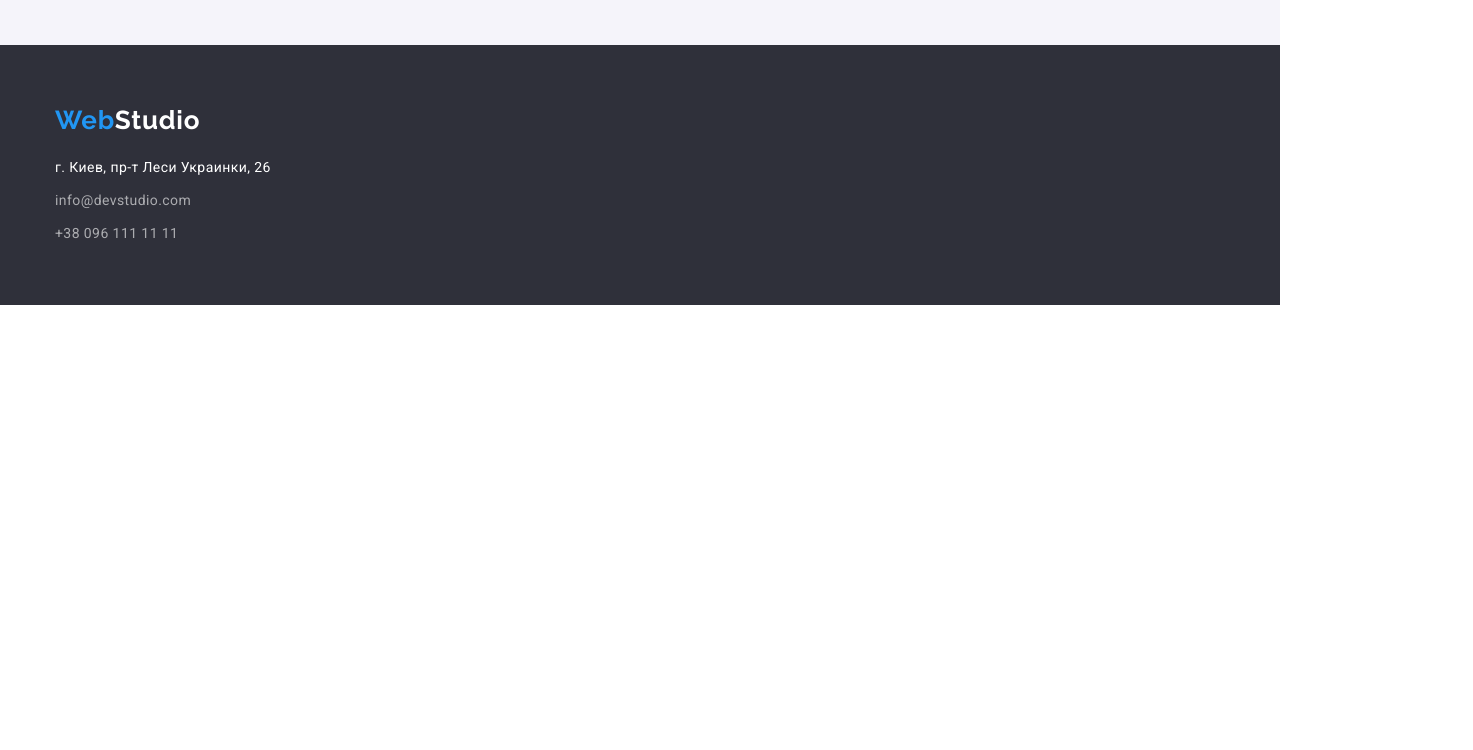
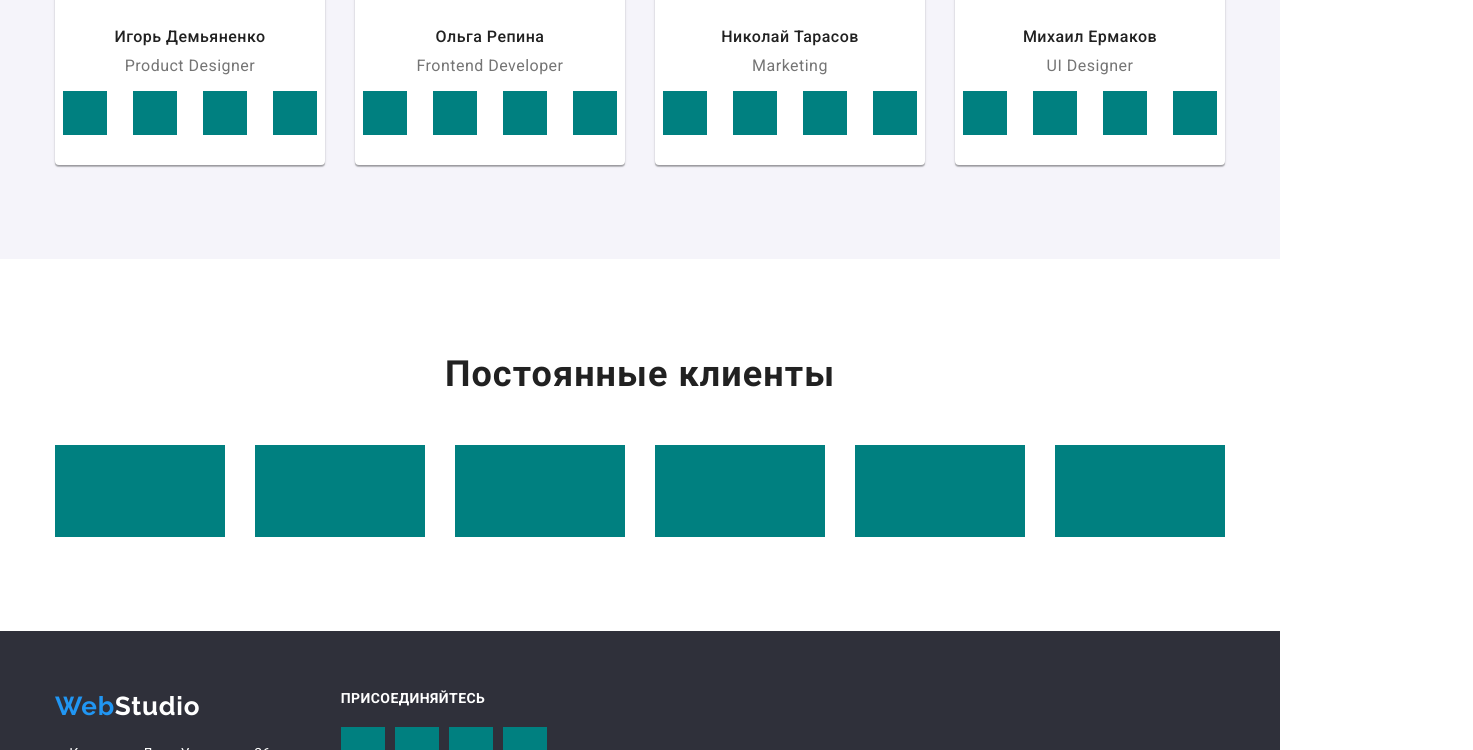
Before and after one commit to oleksandr-vasylenko/goit-markup-hw-04, a plain HTML site: page index.html in a window 1280 px wide. Shown: the part 2050-2800 px from the top of the page, 1473 px wide, since content can reach past the window. Before the commit the page ends 2355 px from the top, so only its background shows below. Drawn offline with nearby package versions, Linux system fonts and the light colour scheme.

Commit message:
Adds the HTML with future icons

```diff
--- a/CSS/styles.css
+++ b/CSS/styles.css
@@ -308,10 +308,49 @@ a {
   line-height: 1.19;
   text-align: center;
   letter-spacing: 0.03em;
+  margin-bottom: 16px;
 }
 
 .team {
   background-color: #f5f4fa;
+}
+
+.team-social-list {
+  display: flex;
+  justify-content: space-around;
+}
+
+.team-social-item {
+  width: 44px;
+  height: 44px;
+  background-color: teal;
+  margin-right: 10px;
+}
+
+.team-social-item:last-child {
+  margin-right: 0;
+}
+
+/* --------------- CLIENTS ---------------- */
+
+.clients {
+  padding-top: var(--section-typ-padding);
+  padding-bottom: var(--section-typ-padding);
+}
+
+.clients-list {
+  display: flex;
+}
+
+.clients-list-item {
+  height: 92px;
+  background-color: teal;
+  margin-right: 30px;
+  width: calc((100% - 150px) / 6);
+}
+
+.clients-list-item:last-child {
+  margin-right: 0;
 }
 
 /* --------------- FOOTER ---------------- */
@@ -366,11 +405,40 @@ a {
   color: var(--accent);
 }
 
+/* FOOTER SOCIAL */
+.social-title {
+  color: var(--white-text);
+  font-size: 14px;
+  line-height: 1.14;
+  letter-spacing: 0.03em;
+  text-transform: uppercase;
+  margin-bottom: 20px;
+}
+
+.footer .container {
+  display: flex;
+}
+
+.footer-contact-block {
+  margin-right: 70px;
+}
+
 /* --------------- PORTFOLIO PAGE ---------------- */
 .portfolio-filter {
   margin-bottom: 50px;
   display: flex;
   justify-content: center;
+}
+
+.social-list {
+  display: flex;
+}
+
+.social-list-item {
+  background-color: teal;
+  width: 44px;
+  height: 44px;
+  margin-right: 10px;
 }
 
 .port-filter-btn {
--- a/index.html
+++ b/index.html
@@ -47,6 +47,7 @@
         </ul>
       </div>
     </header>
+
     <main>
       <!-- Hero -->
 
@@ -64,18 +65,30 @@
           <!--title to be hidden-->
           <ul class="values-list list">
             <li class="values-list-item">
+              <svg class="values-list-icon">
+
+              </svg>
               <h3 class="val-headline">Внимание к деталям</h3>
               <p class="val-descr">Идейные соображения, а также начало повседневной работы по формированию позиции.</p>
             </li>
             <li class="values-list-item">
+              <svg>
+
+              </svg class="values-list-icon">
               <h3 class="val-headline">Пунктуальность</h3>
               <p class="val-descr">Задача организации, в особенности же рамки и место обучения кадров влечет за собой.</p>
             </li>
             <li class="values-list-item">
+              <svg class="values-list-icon">
+
+              </svg>
               <h3 class="val-headline">Планирование</h3>
               <p class="val-descr">Равным образом консультация с широким активом в значительной степени обуславливает.</p>
             </li>
             <li class="values-list-item">
+              <svg class="values-list-icon">
+
+              </svg>
               <h3 class="val-headline">Современные технологии</h3>
               <p class="val-descr">Значимость этих проблем настолько очевидна, что реализация плановых заданий.</p>
             </li>
@@ -106,6 +119,12 @@
               <div class="team-member-info">
                 <h3 class="team-members-name">Игорь Демьяненко</h3>
                 <p lang="en" class="team-members-position">Product Designer</p>
+                  <ul class="team-social-list list">
+                    <li class="team-social-item"><svg></svg></li>
+                    <li class="team-social-item"><svg></svg></li>
+                    <li class="team-social-item"><svg></svg></li>
+                    <li class="team-social-item"><svg></svg></li>
+                </ul>
               </div>
             </li>
 
@@ -114,6 +133,12 @@
               <div class="team-member-info">
                 <h3 class="team-members-name">Ольга Репина</h3>
                 <p lang="en" class="team-members-position">Frontend Developer</p>
+                  <ul class="team-social-list list">
+                    <li class="team-social-item"><svg></svg></li>
+                    <li class="team-social-item"><svg></svg></li>
+                    <li class="team-social-item"><svg></svg></li>
+                    <li class="team-social-item"><svg></svg></li>
+                </ul>
               </div>
             </li>
 
@@ -122,6 +147,12 @@
               <div class="team-member-info">
                 <h3 class="team-members-name">Николай Тарасов</h3>
                 <p lang="en" class="team-members-position">Marketing</p>
+                <ul class="team-social-list list">
+                  <li class="team-social-item"><svg></svg></li>
+                  <li class="team-social-item"><svg></svg></li>
+                  <li class="team-social-item"><svg></svg></li>
+                  <li class="team-social-item"><svg></svg></li>
+                </ul>
               </div>
             </li>
 
@@ -130,8 +161,28 @@
               <div class="team-member-info">
                 <h3 class="team-members-name">Михаил Ермаков</h3>
                 <p lang="en" class="team-members-position">UI Designer</p>
+                <ul class="team-social-list list">
+                  <li class="team-social-item"><svg></svg></li>
+                  <li class="team-social-item"><svg></svg></li>
+                  <li class="team-social-item"><svg></svg></li>
+                  <li class="team-social-item"><svg></svg></li>
+                </ul>
               </div>
             </li>
+          </ul>
+        </div>
+      </section>
+
+      <section class="clients">
+        <div class="container">
+          <h2 class="clients-title title">Постоянные клиенты</h2>
+          <ul class="clients-list list">
+            <li class="clients-list-item"><svg class="clients-list-icon"></svg></li>
+            <li class="clients-list-item"><svg class="clients-list-icon"></svg></li>
+            <li class="clients-list-item"><svg class="clients-list-icon"></svg></li>
+            <li class="clients-list-item"><svg class="clients-list-icon"></svg></li>
+            <li class="clients-list-item"><svg class="clients-list-icon"></svg></li>
+            <li class="clients-list-item"><svg class="clients-list-icon"></svg></li>
           </ul>
         </div>
       </section>
@@ -139,6 +190,7 @@
 
     <footer class="footer">
       <div class="container">
+        <div class="footer-contact-block">
           <a href="./index.html" lang="en" class="footer-logo link"><span class="logo-blue">Web</span>Studio</a>
           <address class="adress">
             <p class="footer-address">г. Киев, пр-т Леси Украинки, 26</p>
@@ -152,6 +204,16 @@
             </ul>
           </address>
         </div>
+        <div class="footer-social-block">
+          <h2 class="social-title">присоединяйтесь</h2>
+          <ul class="social-list list">
+            <li class="social-list-item"><a href=""></a></li>
+            <li class="social-list-item"><a href=""></a></li>
+            <li class="social-list-item"><a href=""></a></li>
+            <li class="social-list-item"><a href=""></a></li>
+          </ul>
+        </div>
+      </div>
     </footer>
   </body>
 </html>
```
Lines whose indentation alone changed are shown as unchanged.
